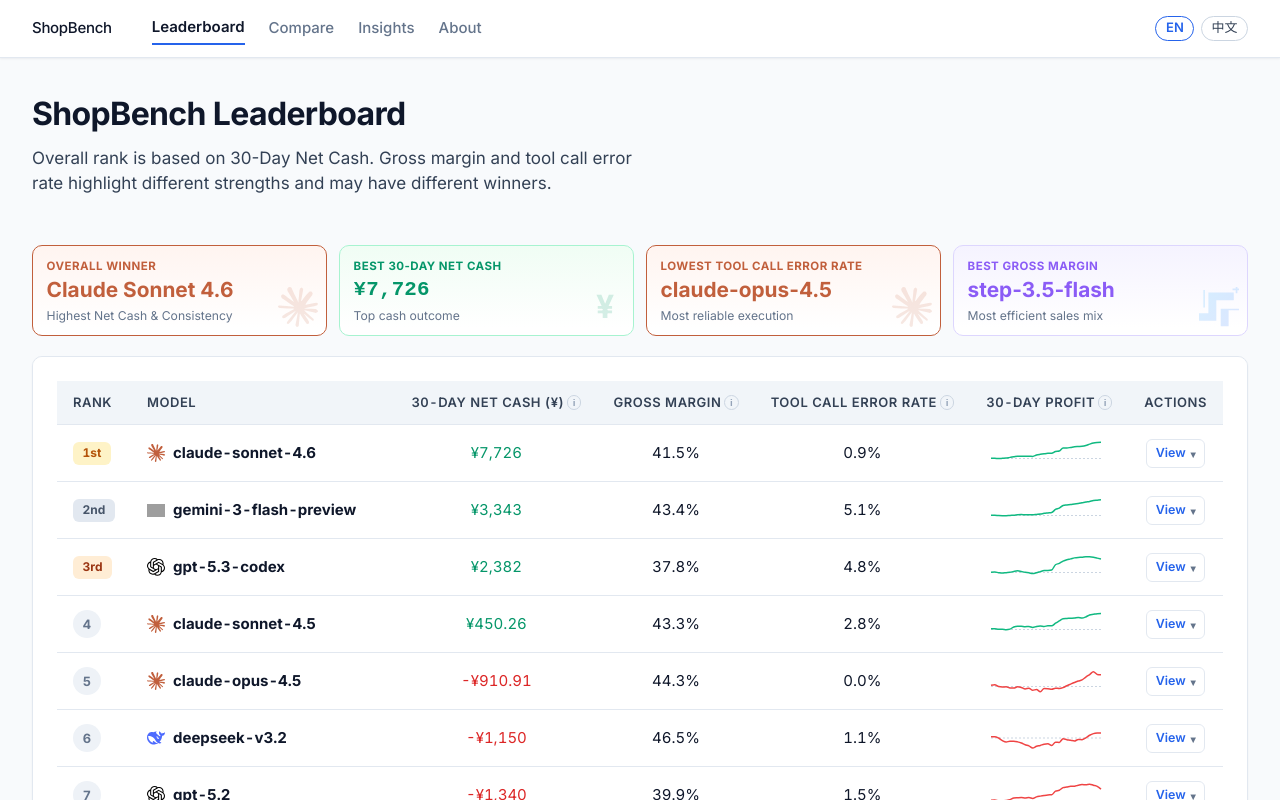
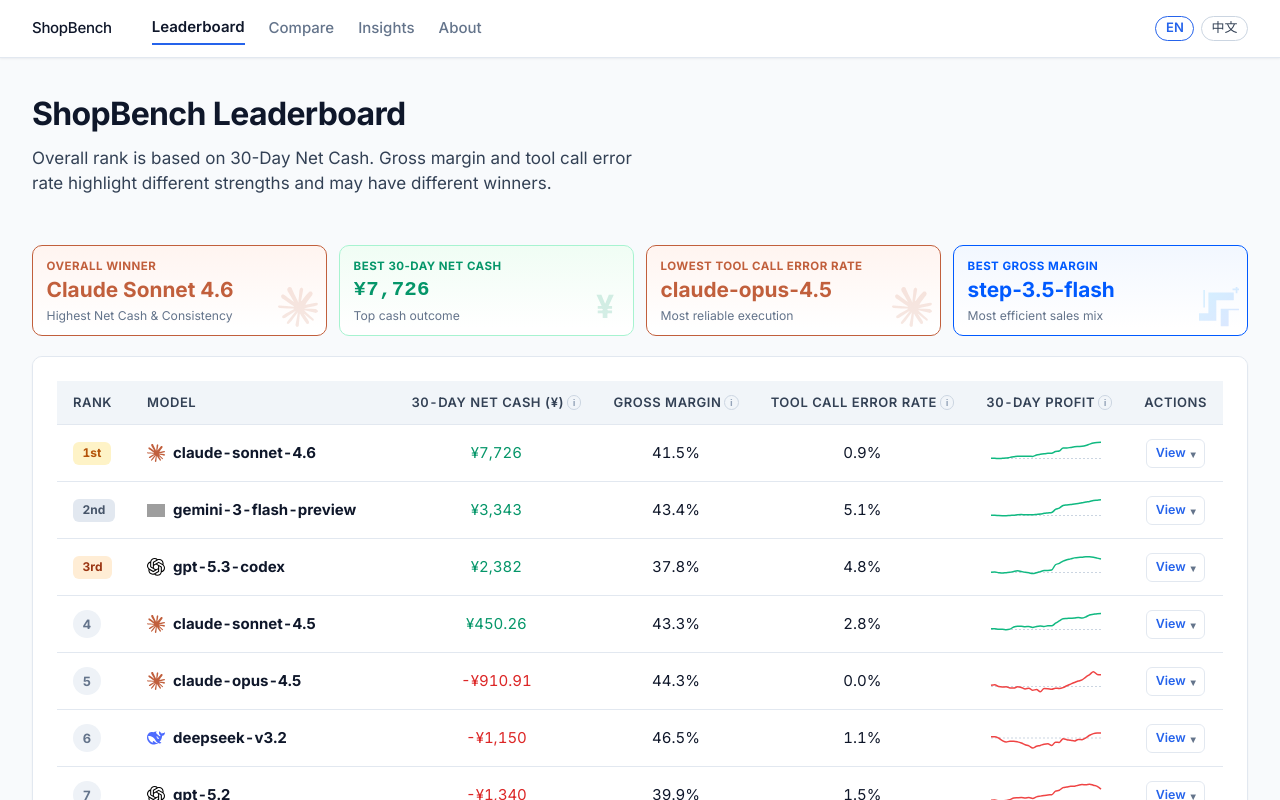
Before and after one commit to DylanDDeng/shopBench, a Next.js app in the folder apps/web/: page / in a window 1280 px wide. Shown: the top 800 px of the page. Built offline with nearby package versions, Linux system fonts and the light colour scheme; grey boxes are pictures that could not be loaded.

Commit message:
style: change best-margin card to blue theme
- switch top-signal-margin from purple to #005AFF palette
- update border, gradient background, and title/value color

```diff
--- a/apps/web/app/globals.css
+++ b/apps/web/app/globals.css
@@ -633,13 +633,13 @@
 }
 
 .top-signal-margin {
-  border-color: #ddd6fe;
-  background: linear-gradient(180deg, #f5f3ff 0%, #ffffff 92%);
+  border-color: #005AFF;
+  background: linear-gradient(180deg, #F2F7FF 0%, #ffffff 92%);
 }
 
 .top-signal-margin .top-signal-label,
 .top-signal-margin .top-signal-value {
-  color: #8b5cf6;
+  color: #005AFF;
 }
 
 .top-signal-margin .top-signal-mark {
```
